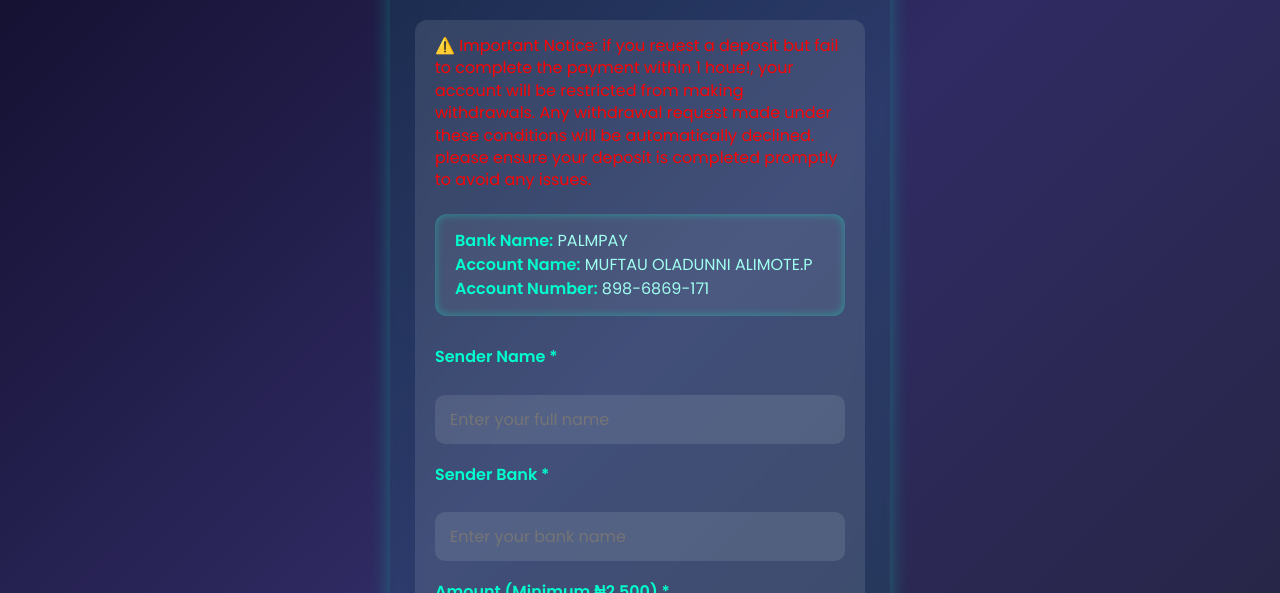
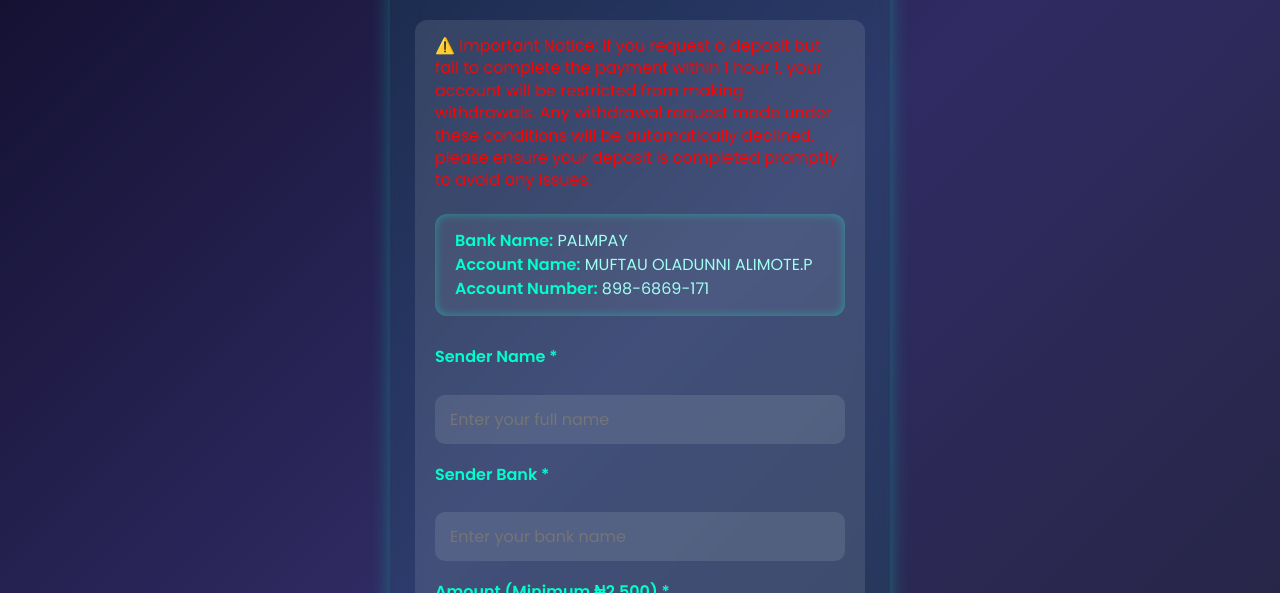
Before and after one commit to CapitalNest/Fundify, a plain HTML site: page deposit.html in a window 1280 px wide. Shown: the part 207-800 px from the top of the page. Drawn offline with Linux system fonts and the light colour scheme.

Commit message:
Update deposit.html

```diff
--- a/deposit.html
+++ b/deposit.html
@@ -184,7 +184,7 @@
 
   <section style="color: rgb(252, 4, 4);" class="instructions" id="instructions">
     ⚠️ Important Notice:
- if you reuest a deposit but fail to complete the payment within 1 houe!, your account will be restricted from making withdrawals. Any withdrawal request made under these conditions will be automatically declined. please ensure your deposit is completed promptly to avoid any issues.
+ if you request a deposit but fail to complete the payment within 1 hour !, your account will be restricted from making withdrawals. Any withdrawal request made under these conditions will be automatically declined. please ensure your deposit is completed promptly to avoid any issues.
 <br><br>
     <section class="account-details">
     <p><strong>Bank Name:</strong> PALMPAY</p>
```
